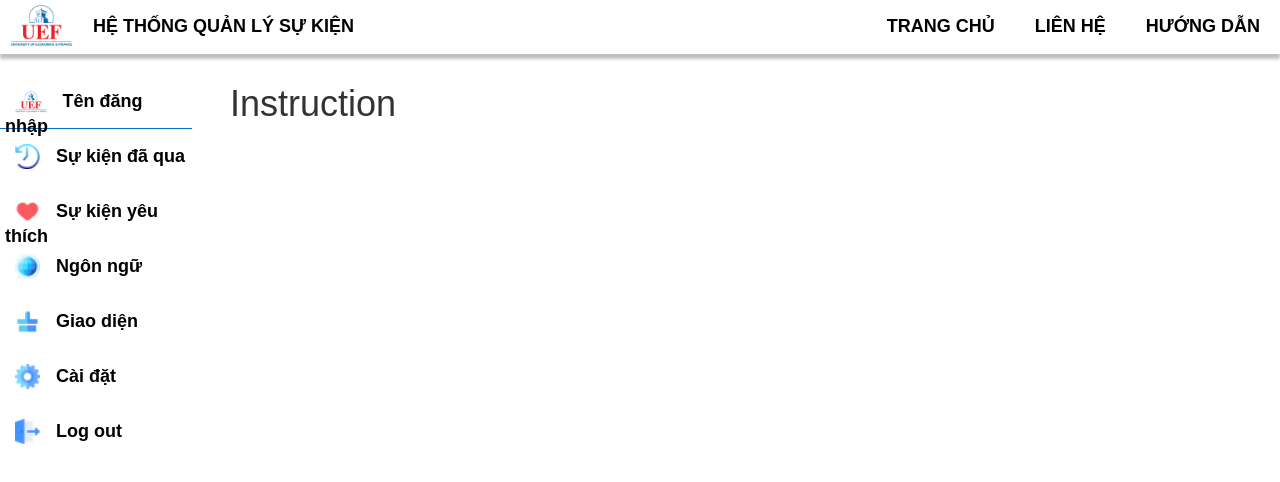
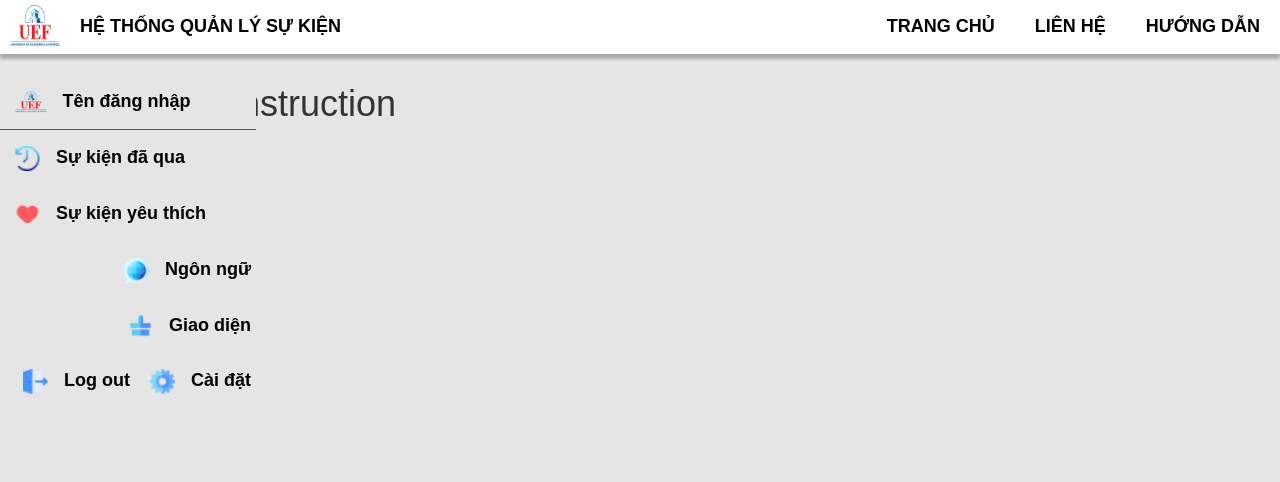
Before and after one commit to MiaNguyen10/UEF_Event, a React (Create React App) app in the folder quan_ly_su_kien/: page /instruction in a window 1280 px wide. Shown: the top 482 px of the page. Built offline with nearby package versions, Linux system fonts and the light colour scheme.

Commit message:
update UI for home page

```diff
--- a/quan_ly_su_kien/src/components/Navbar/Navbar.css
+++ b/quan_ly_su_kien/src/components/Navbar/Navbar.css
@@ -25,8 +25,6 @@
 }
 img{
     margin-left: 10px;
-    height: 50px;
-    width: auto;
 }
 
 li a {
--- a/quan_ly_su_kien/src/components/Navbar/Navbar.js
+++ b/quan_ly_su_kien/src/components/Navbar/Navbar.js
@@ -16,8 +16,8 @@ class Navbar extends Component {
 
         <ul className={this.state.clicked ? "nav-menu active" : "nav-menu"}>
 
-          <li className="navbar-logo"><img  src={logo}/></li>
-          <li className="navbar-logo"><a>HỆ THỐNG QUẢN LÝ SỰ KIỆN</a></li>
+          <li className="navbar-logo"><img  src={logo} alt="" width={50} height={50}/></li>
+          <li className="navbar-logo"><a href="/">HỆ THỐNG QUẢN LÝ SỰ KIỆN</a></li>
 
           {MenuItems.map((item, index) => {
             return (
--- a/quan_ly_su_kien/src/components/Sidebar/MenuItems.js
+++ b/quan_ly_su_kien/src/components/Sidebar/MenuItems.js
@@ -35,24 +35,24 @@ export const MenuItems = [
     title: 'Ngôn ngữ',
     path: '/language',
     icon: language,
-    cName: 'nav-text'
+    cName: 'nav-text side-end'
   },
   {
     title: 'Giao diện',
     path: '/theme',
     icon: theme,
-    cName: 'nav-text'
+    cName: 'nav-text side-end'
   },
   {
     title: 'Cài đặt',
     path: '/settings',
     icon: setting,
-    cName: 'nav-text'
+    cName: 'nav-text side-end'
   },
   {
     title: 'Log out',
     path: '/logout',
     icon: logout,
-    cName: 'nav-text'
+    cName: 'nav-text side-end'
   }
 ];
--- a/quan_ly_su_kien/src/components/Sidebar/Sidebar.css
+++ b/quan_ly_su_kien/src/components/Sidebar/Sidebar.css
@@ -1,7 +1,7 @@
 .side-menu{
   list-style-type: none;
-  margin-top: 20px;
-  width: 15%;
+  padding-top: 20px;
+  width: 20%;
   height: 100%;
   position: fixed;
   height: 100%;
@@ -9,6 +9,7 @@
   font-weight: 600;
   color: black;
   font-size: 18px;
+  background-color: #E5E5E5;
 }
 
 .nav-username{
@@ -26,16 +27,16 @@
   background-color: white !important;
 }
 
-.nav-text {
+/* .nav-text {
   display: flex;
-  justify-content: end;
-  align-self: flex-end;
   list-style: none;
   height: 55px;
-}
+} */
+
 .nav-text img{
   height: 25px;
   width: auto;
+  /* margin: auto; */
 }
 
 .nav-text a {
@@ -44,31 +45,32 @@
   height: 100%;
   padding: 15px 5px;
   border-radius: 4px;
-}
-
-.nav-text span{
-  padding-top: 20x;
+  list-style: none;
 }
 
 .nav-text a:hover {
-    background-color: #bdc1ff;
-    text-decoration: none;
+  background-color: #bdc1ff;
+  text-decoration: none;
+}
+
+.nav-text a:link{
+  text-decoration: none;
+}
+
+.nav-text a:visited{
+  color: black;
 }
 
 span {
   margin-left: 16px;
 }
 
+.side-end{
+  float: inline-end;
+}
+
 @media screen and (max-width: 960px) {
-  span {
-    display:none;
-  }
-
-  .nav-text a{
-    font-size: 18px;
-  }
-
-  .nav-text a {
-    width: 50%;
-  }
+.side-menu{
+  display: none;
 }
+}
--- a/quan_ly_su_kien/src/components/Sidebar/Sidebar.js
+++ b/quan_ly_su_kien/src/components/Sidebar/Sidebar.js
@@ -12,7 +12,7 @@ class Sidebar extends Component {
             return (
               <li key={index} className={item.cName}>
                 <Link to={item.path}>
-                  <img src={item.icon}/>
+                  <img src={item.icon} alt="icon"/>
                   <span>{item.title}</span>
                 </Link>
               </li>
--- a/quan_ly_su_kien/src/pages/HomePage/Home.css
+++ b/quan_ly_su_kien/src/pages/HomePage/Home.css
@@ -1,5 +1,27 @@
+body{
+    background-color: #E5E5E5;
+}
+
 .homepage{
-    margin: 30px 0px 0px 230px;
+    margin: 2% 15% 0 20%;
+}
+
+.btn-create-event{
+    position:fixed;
+	width:60px;
+	height:60px;
+	bottom:40px;
+	right:40px;
+	background-color:#0074CC;
+	color:#FFF;
+	border-radius:50px;
+	text-align:center;
+	box-shadow: 2px 2px 3px #999;
+    border: none;
+}
+
+.btn-create-event:hover{
+    background-color: #6b74f3;
 }
 
 .form-event{
@@ -39,14 +61,23 @@ ul{
     width: 50%;
     padding: 10px;
     height: 300px; /* Should be removed. Only for demonstration */
-  }
+}
 
   /* Clear floats after the columns */
-  .row:after {
+.row:after {
     content: "";
     display: table;
     clear: both;
-  }
+}
+
+.event-des-item{
+    background-color: #ffffff;
+    border-radius: 20px;
+    padding: 5%;
+    margin-bottom: 2%;
+    margin-left: 1%;
+    box-shadow: 1px 1px 5px #999;
+}
 
 @media screen and (max-width: 960px) {
     .homepage{
--- a/quan_ly_su_kien/src/pages/HomePage/Home.js
+++ b/quan_ly_su_kien/src/pages/HomePage/Home.js
@@ -175,7 +175,8 @@ class Home extends Component {
     return (
       <div className="homepage">
         {/* Insert new event */}
-        <Popup modal trigger={<button>Tạo sự kiện</button>}>
+        <Popup modal trigger={<button className="btn-create-event fa fa-plus" title="Tạo sự kiện"></button>}>
+          {/* <span className="btn-create-event des-btn">Tạo sự kiện</span> */}
           <div className="card form-event">
             <div className="card-header text-center form-header">
               Sự kiện mới
@@ -244,10 +245,10 @@ class Home extends Component {
         </Popup>
 
         {/* Display event data */}
-        <div className="event_des">
+        <div className="event-des">
           <ul>
             {this.state.event.map((item) => (
-              <li key={item.id_event}>
+              <li className="event-des-item" key={item.id_event}>
                 {/* click to show edit form */}
                 <button onClick={() => this.openModal(item)}>
                   <i className="far fa-edit"></i>
@@ -264,8 +265,9 @@ class Home extends Component {
                   <b>{item.name}</b>
                 </h2>
                 <br />
-                <div className="description">{item.description}</div> <br />
-                <img src={item.image} alt="image_event" className="img-fluid" />
+                  <div className="description">{item.description}</div>
+                <br />
+                <img src={item.image} alt="image_event" className="img-fluid" width={300} height={100}/>
               </li>
             ))}
           </ul>
```
